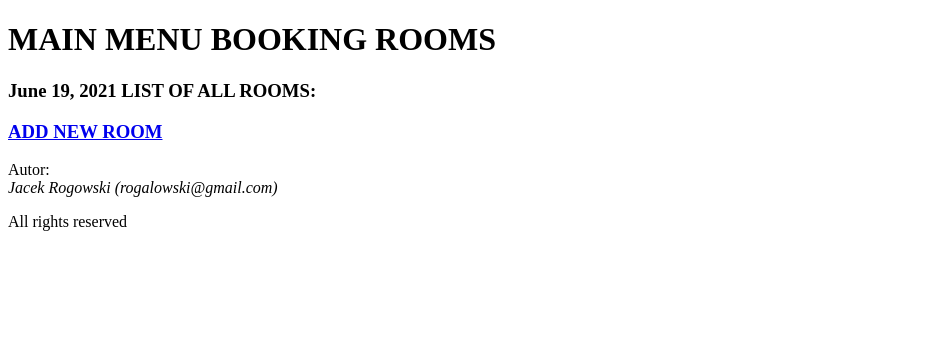
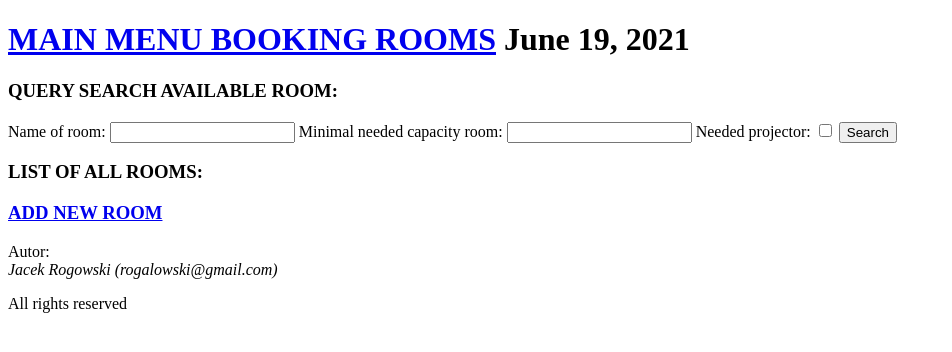
Before and after one commit to Rogalowski/Django_basic_workshop, a Django app: page /main-menu-rooms in a window 1280 px wide. Shown: the top 352 px of the page, without its empty margins (0-952 px from the left). Run offline with Django 3.2, Linux system fonts and the light colour scheme; data that the repository does not hold is empty.

Commit message:
Added Filter query by name, capacity and available projector in rooms

```diff
--- a/Django_basic_workshop/urls.py
+++ b/Django_basic_workshop/urls.py
@@ -17,7 +17,7 @@ from django.contrib import admin
 from django.urls import path
 
 #APPLICTIONS
-from booking_rooms.views import AddRoom, MainMenu, DeleteRoom, ModifyRoom, BookRoom
+from booking_rooms.views import AddRoom, MainMenu, DeleteRoom, ModifyRoom, BookRoom, Search
 
 urlpatterns = [
     path('admin/', admin.site.urls),
@@ -26,6 +26,7 @@ urlpatterns = [
     path('room/new',  AddRoom.as_view()),
     path('room/delete/<int:room_id>', DeleteRoom.as_view()),
     path('room/modify/<int:room_id>', ModifyRoom.as_view()),
-    path('room/reserve/<int:room_id>', BookRoom.as_view())
+    path('room/reserve/<int:room_id>', BookRoom.as_view()),
+    path('search/', Search.as_view())
 
 ]
--- a/booking_rooms/views.py
+++ b/booking_rooms/views.py
@@ -78,16 +78,11 @@ class DeleteRoom(View):
     def get(self, request, room_id):
 
         room_del = Room.objects.get(id=room_id)
-
-        rooms = Room.objects.all()
-        html_response_delete_room = f"Room {room_del.id} - {room_del.name} has   been deleted from database"
-
         room_del.delete()
 
-
+        #MESSAGE AFTER DELETE ROOM FROM DATABASE IN MAIN MENU
         messages.add_message(request, messages.INFO, f'Room {room_del.name} has been deleted')
         return redirect('/main-menu-rooms')
-        #return render(request, 'booking_rooms_templates/main_menu_booking_rooms_html.html', context={'html_response_delete_room': html_response_delete_room, 'rooms': rooms})
 
 class ModifyRoom(View):
     def get(self, request, room_id):
@@ -140,16 +135,13 @@ class BookRoom(View):
 
 
     def post(self, request, room_id):
+
         room = Room.objects.get(id=room_id)
-
-
 
         room_book_date = request.POST.get('room_book_date')
         comment = request.POST.get('comment')
 
-
         if room_book_date < str(datetime.today()):
-
             error_date = "Wrong data - from past, please try again"
             return render(request, 'booking_rooms_templates/booking_room_html.html',
                           context={'room': room, 'error_date': error_date})
@@ -164,3 +156,38 @@ class BookRoom(View):
         RoomBooking.objects.create(room_id_id=room_id, date=room_book_date, comment=comment)
 
         return redirect('/main-menu-rooms')
+
+
+class Search(View):
+    def get(self, request):
+
+
+        current_date = str(datetime.today().strftime('%B %d, %Y'))
+
+        rooms = Room.objects.all()
+
+
+        room_name = request.GET.get('room_name')
+        room_capacity = request.GET.get('room_capacity')
+        room_projector = request.GET.get('room_projector')
+
+        # SET PROJECTOR: FALSE or TRUE BY CHECKBOX TYPE 'ON' 'OFF'
+        if room_projector == 'on':
+            room_projector = True
+        else:
+            room_projector = False
+
+
+        if room_capacity == '':
+            room_capacity = 0
+
+        #QUERY FILTERS BY NAME CAPACITY PROJECTOR AVAILABLE
+        rooms = rooms.filter(name__icontains=room_name)
+        rooms = rooms.filter(capacity__gt=room_capacity)
+        rooms = rooms.filter(projector=room_projector)
+
+        bookedrooms = RoomBooking.objects.all().order_by('date')
+
+
+        return render(request, 'booking_rooms_templates/main_menu_booking_rooms_html.html',
+                      context={'rooms': rooms, 'bookedrooms': bookedrooms, 'current_date': current_date})
--- a/templates/booking_rooms_templates/main_menu_booking_rooms_html.html
+++ b/templates/booking_rooms_templates/main_menu_booking_rooms_html.html
@@ -5,8 +5,28 @@
     <title>Main Menu of Booking rooms</title>
 </head>
 <body>
-<h1>MAIN MENU BOOKING ROOMS</h1>
-<h3>{{ current_date }} LIST OF ALL ROOMS:</h3>
+<h1><a href="http://127.0.0.1:8000/main-menu-rooms">MAIN MENU BOOKING ROOMS</a> {{ current_date }}</h1>
+
+<h3>QUERY SEARCH AVAILABLE ROOM:</h3>
+
+<form action="/search" method="GET">
+        {% csrf_token %}
+        <label>
+            Name of room: <input type="text" name="room_name">
+        </label>
+
+        <label>
+            Minimal needed capacity room: <input type="number" name="room_capacity">
+        </label>
+
+        <label>
+            Needed projector: <input type="checkbox" name="room_projector">
+        </label>
+
+    <input type="submit" value="Search">
+        </form>
+
+<h3>LIST OF ALL ROOMS:</h3>
 
 {% for room in rooms %}
     <p>{{ room.id }} Room name: <b>{{ room.name }}</b> Room capacity: <b>{{ room.capacity }}</b> Include Projector: <b>{{ room.projector }}</b>
@@ -14,14 +34,9 @@
 
 
         Today Reserved:
-        {% for bookedroom in bookedrooms %}
-        {% if current_date == bookedroom.date   %} Yes  {% endif %}
+        {% for bookedroom in bookedrooms.date %}
+        {% if current_date <= bookedroom.date   %} No  {% endif %}
         {% endfor %}
-{#     {% if room.reserved %}#}
-{#       Yes#}
-{#      {% else %}#}
-{#           No#}
-{#      {% endif %}#}
 
 
 
@@ -41,14 +56,15 @@
 
 <h3><a href="http://127.0.0.1:8000/room/new"> ADD NEW ROOM </a> </h3>
 
-
+{#MESSAGE AFTER DELETE ROOM FROM DATABASE IN MAIN MENU#}
 {% if messages %}
 <h2 class="messages">
-    {% for message in messages %}
- {{ message }}
-    {% endfor %}
+    {% for message in messages %}  {{ message }}   {% endfor %}
 </h2>
 {% endif %}
+
+
+
 <footer>
 		Autor: <address>Jacek Rogowski (rogalowski@gmail.com)</address>
 		<p>All rights reserved</p>
```
Also changed, not shown: templates/booking_rooms_templates/search_room_html.html (added, +23 -0 lines).
